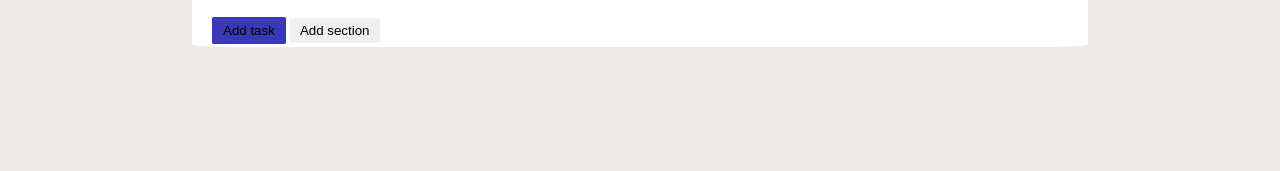
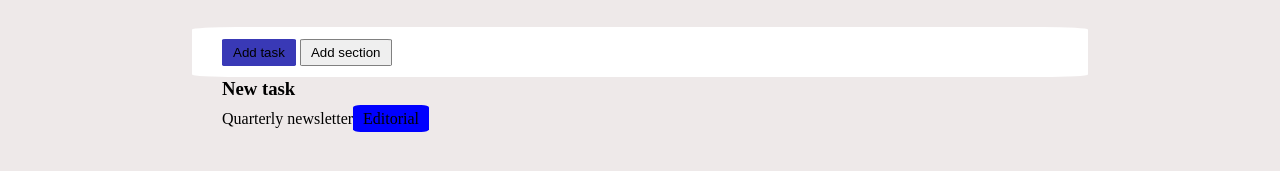
Before and after one commit to DarioBecchio/html-css-toboolist, a plain HTML site: page index.html in a window 1280 px wide. Shown: the part 153-324 px from the top of the page. Drawn offline with Linux system fonts and the light colour scheme.

Commit message:
add list

```diff
--- a/index.html
+++ b/index.html
@@ -18,10 +18,22 @@
     </header>
     <main>
         <div class="first">
-           <div class="second">
+           <div class="second block">
                 <button type="button" class="button el"> Add task </button>
                 <button type="button" class="button"> Add section</button>
            </div>
+        <div class="third">
+            <ul class="block">
+                <h3> New task </h3>
+                <ul>
+                    <li>
+                        <span class="circle circle_checked"></span>Quarterly newsletter<span class="container editorial">Editorial</span>
+                    </li>
+                </ul>
+
+            </ul>
+
+        </div>
         </div>
 
 
--- a/style.css
+++ b/style.css
@@ -18,7 +18,7 @@ body{
 }
 .button{
     padding: 5px 10px;
-    border: none;
+    border: 1px solid grey;
     border-radius: 5%;
 }
 
@@ -42,7 +42,49 @@ body{
     margin: auto;
     background-color: var(--bool-light);
     height: 50px;
+    margin-top: 30px;
 }
-.second{
-    padding: 20px;
+.second {
+    vertical-align: middle;
+    line-height: 50px;
 }
+.block{
+    margin-left: 30px;
+}
+.third{
+    margin-top: 1px;
+}
+li{
+    list-style: none;
+    padding: 10px 0;
+}
+.circle ::before {
+    width: 15px;
+    height: 15px;
+    border-radius: 50%;
+    margin: 10px;
+    display: inline-block;
+}
+.circle{
+    border-bottom: 1px solid white;
+}
+.circle_checked ::before{
+    content: '\2573';
+    border: 1px solid green;
+    color: green;
+
+}
+.circle_delete::before{
+    content: '\2573';
+    border: 1px solid red;
+    color: red;
+}
+.container{
+    padding: 5px 10px;
+    border: 1pz solid;
+    border-radius: 10%;
+
+}
+.editorial{
+    background-color: blue;
+}
```
